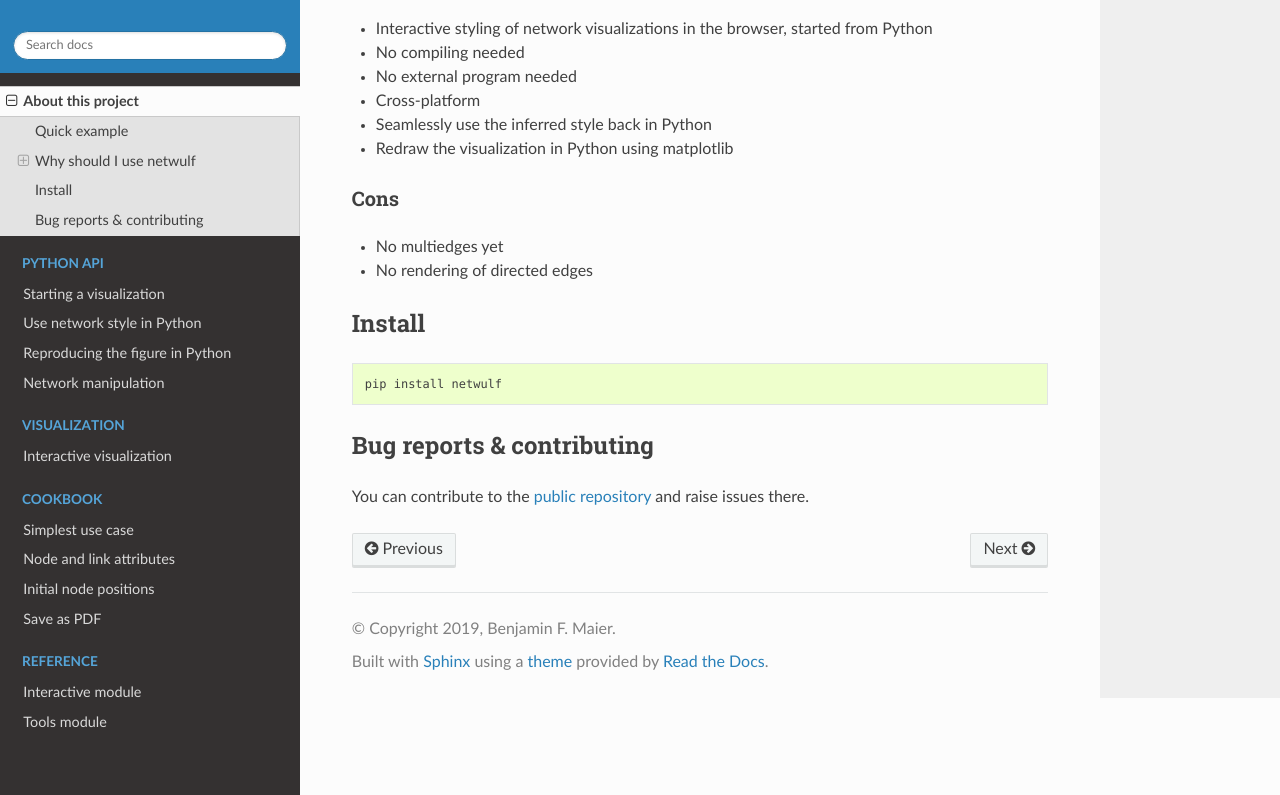
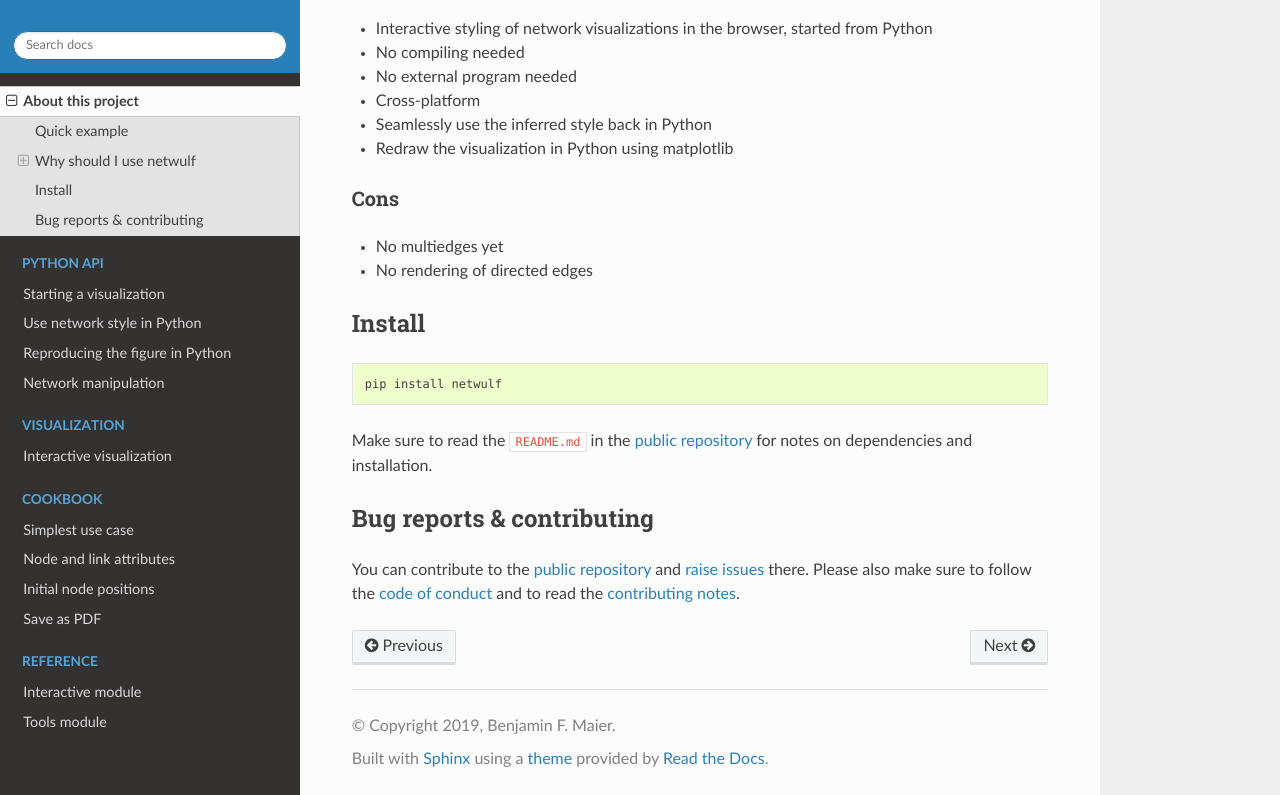
Before and after one commit to benmaier/netwulf, a Sphinx documentation site: the page built from docs/about.rst, in a window 1280 px wide and 900 px high, scrolled down 819 px, cut to the strip 105-900 px from the top of the window. Built offline with Sphinx 7.4.7 and the Read the Docs theme 2.0.0, drawn with Linux system fonts in a browser that asks for light colours.

Commit message:
added contribution notes to the docs, close #17

```diff
--- a/docs/about.rst
+++ b/docs/about.rst
@@ -50,12 +50,17 @@ Install
 
    pip install netwulf
 
+Make sure to read the ``README.md`` in the `public repository`_ for notes on dependencies and installation.
+
 
 Bug reports & contributing
 --------------------------
 
-You can contribute to the `public repository`_ and raise issues there.
+You can contribute to the `public repository`_ and `raise issues`_ there. Please also make sure to follow the `code of conduct`_ and to read the `contributing notes`_.
 
 
 .. _`public repository`: https://github.com/benmaier/netwulf
 .. _networkx: https://networkx.github.io/
+.. _`raise issues`: https://github.com/benmaier/netwulf/issues/new
+.. _`code of conduct`: https://github.com/benmaier/netwulf/blob/master/CODE_OF_CONDUCT.md
+.. _`contributing notes`: https://github.com/benmaier/netwulf/blob/master/CONTRIBUTING.md
```
